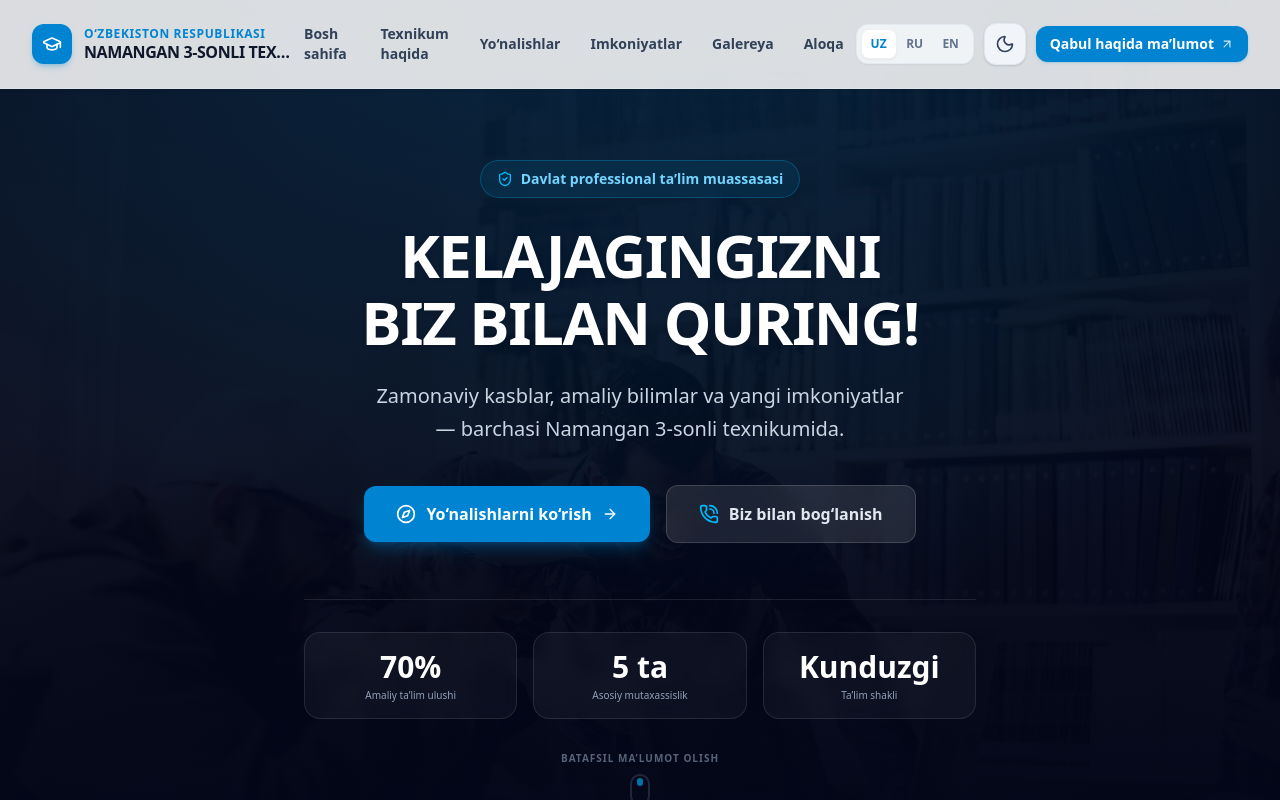
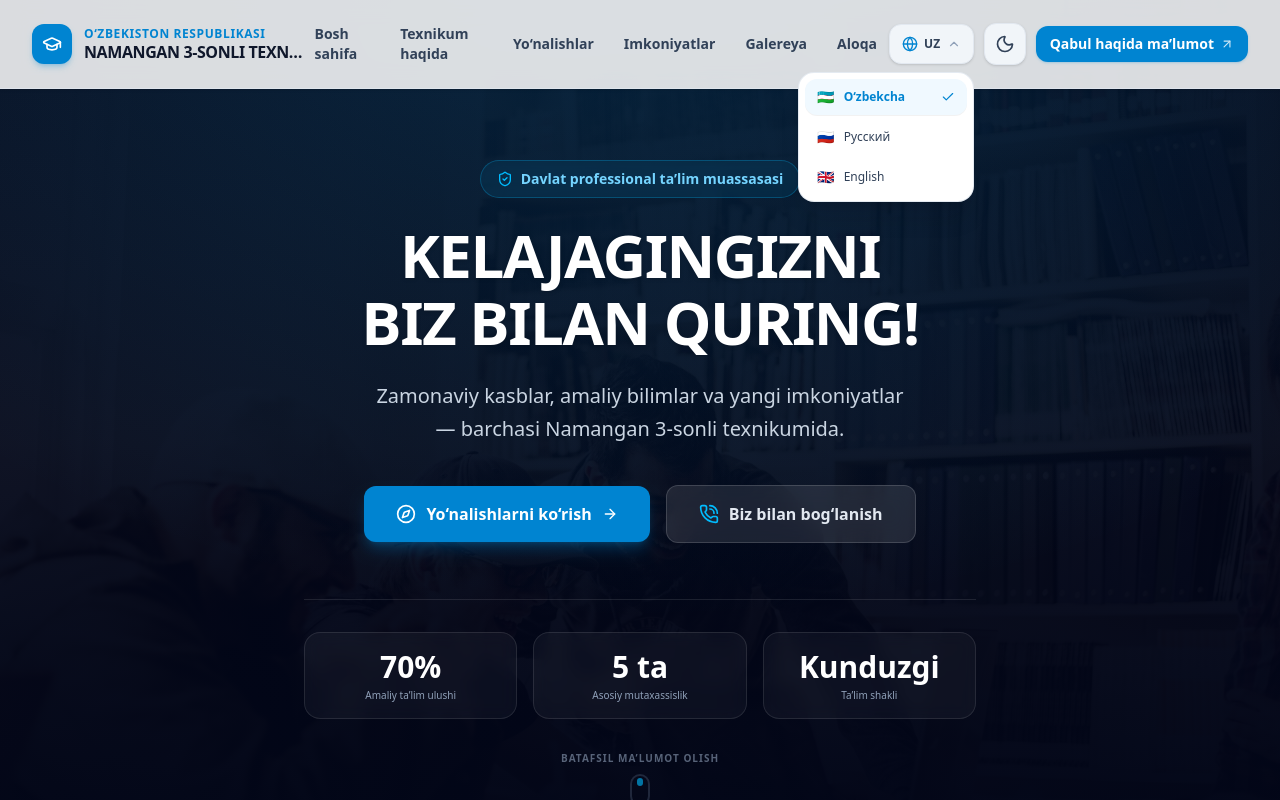
Before and after one commit to alixanov/3texnikum, a Next.js app: page / in a window 1280 px wide. Both pictures are taken after a click on the button "UZ". Shown: the top 800 px of the page. Built offline with nearby package versions, Linux system fonts and the light colour scheme.

Commit message:
feat(ui): implement minimal single-button language dropdown matching theme toggle

```diff
--- a/src/components/ui/LanguageSwitcher.tsx
+++ b/src/components/ui/LanguageSwitcher.tsx
@@ -1,21 +1,45 @@
 "use client";
 
-import React from "react";
+import React, { useState, useRef, useEffect } from "react";
 import { useLanguage } from "@/context/LanguageContext";
 import { languages } from "@/data/translations";
-import { Globe } from "lucide-react";
-import { motion } from "framer-motion";
+import { Globe, ChevronDown, Check } from "lucide-react";
+import { motion, AnimatePresence } from "framer-motion";
 
 interface LanguageSwitcherProps {
-  variant?: "segmented" | "full";
+  variant?: "single" | "segmented" | "full";
   className?: string;
 }
 
 export default function LanguageSwitcher({
-  variant = "segmented",
+  variant = "single",
   className = "",
 }: LanguageSwitcherProps) {
   const { language, setLanguage } = useLanguage();
+  const [isOpen, setIsOpen] = useState(false);
+  const dropdownRef = useRef<HTMLDivElement>(null);
+
+  const currentLang = languages.find((l) => l.code === language) || languages[0];
+
+  useEffect(() => {
+    if (!isOpen) return;
+    const handleClickOutside = (event: MouseEvent) => {
+      if (dropdownRef.current && !dropdownRef.current.contains(event.target as Node)) {
+        setIsOpen(false);
+      }
+    };
+    const handleKeyDown = (event: KeyboardEvent) => {
+      if (event.key === "Escape") {
+        setIsOpen(false);
+      }
+    };
+    document.addEventListener("mousedown", handleClickOutside);
+    document.addEventListener("keydown", handleKeyDown);
+    return () => {
+      document.removeEventListener("mousedown", handleClickOutside);
+      document.removeEventListener("keydown", handleKeyDown);
+    };
+  }, [isOpen]);
 
   if (variant === "full") {
     return (
@@ -32,7 +56,7 @@ export default function LanguageSwitcher({
                 key={lang.code}
                 type="button"
                 onClick={() => setLanguage(lang.code)}
-                className={`flex items-center justify-center gap-1.5 py-2 px-3 rounded-xl text-xs font-semibold transition-all cursor-pointer border ${
+                className={`flex items-center justify-center gap-1.5 py-2.5 px-3 rounded-xl text-xs font-semibold transition-all cursor-pointer border ${
                   isActive
                     ? "bg-sky-50 dark:bg-sky-950/40 text-sky-600 dark:text-sky-400 border-sky-300 dark:border-sky-800 shadow-xs"
                     : "bg-white dark:bg-slate-900 text-slate-600 dark:text-slate-400 border-slate-200/80 dark:border-slate-800 hover:border-slate-300 dark:hover:border-slate-700"
@@ -48,12 +72,35 @@ export default function LanguageSwitcher({
     );
   }
 
-  // Refined Segmented Control for Header
+  // Minimal, Professional Single Button with Floating Dropdown
   return (
-    <div
-      className={`inline-flex items-center p-1 rounded-xl bg-slate-100/90 dark:bg-slate-800/80 border border-slate-200/80 dark:border-slate-700/70 shadow-xs ${className}`}
-      role="group"
-      aria-label="Language selector"
+    <div ref={dropdownRef} className={`relative inline-block text-left ${className}`}>
+      <button
+        type="button"
+        onClick={() => setIsOpen((prev) => !prev)}
+        className="inline-flex items-center justify-center gap-1.5 px-2.5 sm:px-3 h-9 sm:h-10 rounded-xl transition-all duration-200 border active:scale-95 bg-slate-100 hover:bg-slate-200 text-slate-700 border-slate-200 dark:bg-slate-800 dark:hover:bg-slate-700 dark:text-slate-200 dark:border-slate-700 shadow-sm text-xs font-semibold cursor-pointer select-none"
+        aria-expanded={isOpen}
+        aria-haspopup="listbox"
+        aria-label="Tilni tanlash / Choose language"
+      >
+        <Globe className="w-4 h-4 text-sky-600 dark:text-sky-400 shrink-0" />
+        <span className="font-bold tracking-wide">{currentLang.shortLabel}</span>
+        <ChevronDown
+          className={`w-3.5 h-3.5 text-slate-400 dark:text-slate-500 transition-transform duration-200 ${
+            isOpen ? "rotate-180 text-sky-600 dark:text-sky-400" : ""
+          }`}
+        />
+      </button>
+
+      <AnimatePresence>
+        {isOpen && (
+          <motion.div
+            initial={{ opacity: 0, y: 6, scale: 0.96 }}
+            animate={{ opacity: 1, y: 0, scale: 1 }}
+            exit={{ opacity: 0, y: 4, scale: 0.96 }}
+            transition={{ duration: 0.15, ease: "easeOut" }}
+            className="absolute right-0 top-full mt-2 w-44 p-1.5 rounded-2xl bg-white dark:bg-slate-900 border border-slate-200/90 dark:border-slate-800 shadow-xl shadow-slate-950/10 dark:shadow-slate-950/50 z-50 flex flex-col gap-1 backdrop-blur-xl"
+            role="listbox"
           >
             {languages.map((lang) => {
               const isActive = language === lang.code;
@@ -61,24 +108,31 @@ export default function LanguageSwitcher({
                 <button
                   key={lang.code}
                   type="button"
-            onClick={() => setLanguage(lang.code)}
-            className={`relative min-w-[32px] sm:min-w-[36px] h-7 sm:h-7.5 px-2 flex items-center justify-center rounded-lg text-xs font-semibold transition-colors duration-200 cursor-pointer select-none ${
+                  onClick={() => {
+                    setLanguage(lang.code);
+                    setIsOpen(false);
+                  }}
+                  className={`w-full flex items-center justify-between px-3 py-2 rounded-xl text-xs transition-all duration-150 cursor-pointer ${
                     isActive
-                ? "text-sky-600 dark:text-sky-300"
-                : "text-slate-500 dark:text-slate-400 hover:text-slate-800 dark:hover:text-slate-200"
+                      ? "bg-sky-50 dark:bg-sky-950/50 text-sky-600 dark:text-sky-400 font-bold shadow-2xs"
+                      : "text-slate-700 dark:text-slate-300 hover:bg-slate-100 dark:hover:bg-slate-800/80 font-medium"
                   }`}
+                  role="option"
+                  aria-selected={isActive}
                 >
+                  <div className="flex items-center gap-2.5">
+                    <span className="text-sm">{lang.flag}</span>
+                    <span>{lang.label}</span>
+                  </div>
                   {isActive && (
-              <motion.span
-                layoutId="activeLangPill"
-                transition={{ type: "spring", stiffness: 450, damping: 35 }}
-                className="absolute inset-0 rounded-lg bg-white dark:bg-slate-700/90 shadow-xs border border-slate-200/60 dark:border-slate-600/50"
-              />
+                    <Check className="w-3.5 h-3.5 text-sky-600 dark:text-sky-400 shrink-0" />
                   )}
-            <span className="relative z-10">{lang.shortLabel}</span>
                 </button>
               );
             })}
+          </motion.div>
+        )}
+      </AnimatePresence>
     </div>
   );
 }
```
Lines whose indentation alone changed are shown as unchanged.
